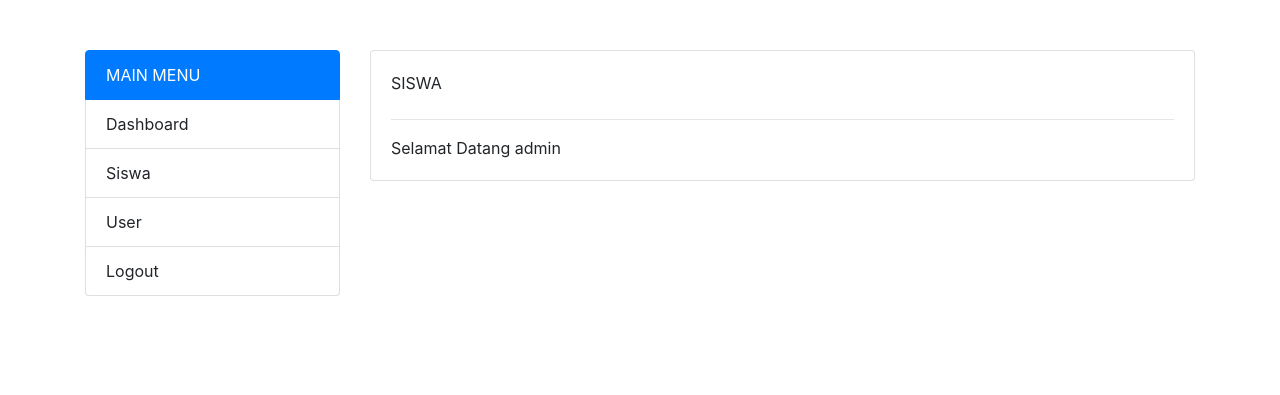
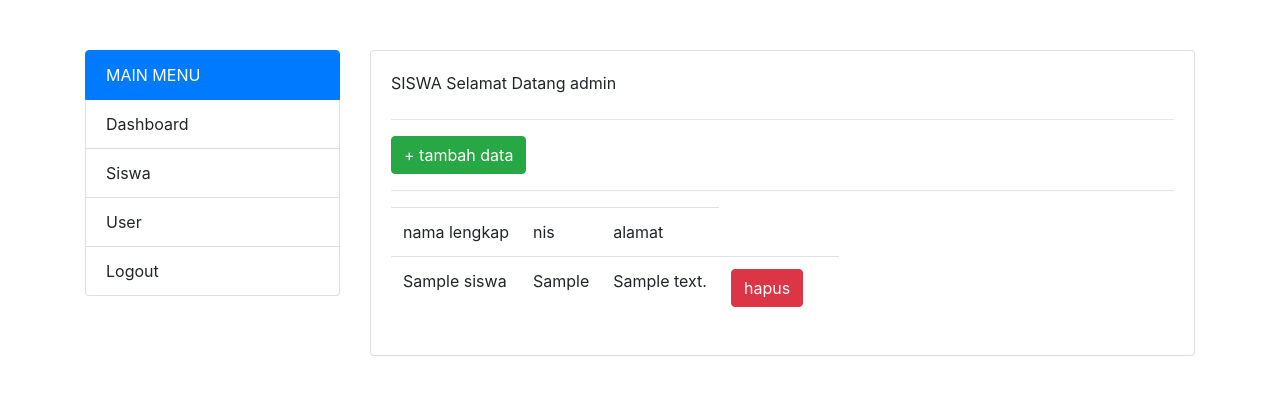
Before and after one commit to Nurdiansyah204/PHP-MYSQLI-AJAX, a PHP site: page /modul-siswa/dashboard.php in a window 1280 px wide. Shown: the top 395 px of the page. Run offline with PHP 8.4, Linux system fonts and the light colour scheme; a user stored in the database is signed in; tables that the repository leaves empty hold one stand-in row (values such as "Sample post").

Commit message:
File add and delete

```diff
--- a/modul-siswa/dashboard.php
+++ b/modul-siswa/dashboard.php
@@ -1,6 +1,7 @@
 <?php
 
 session_start();
+include '../config/koneksi.php';
 
 if (!$_SESSION['id_user']) {
     echo '<script>
@@ -9,7 +10,20 @@ if (!$_SESSION['id_user']) {
     </script>
     ';
 }
-
+// jika tombol simpan/add di klik
+if (isset($_POST['addSiswa'])) {
+    $nama_lengkap = $_POST['nama_lengkap'];
+    $nis = $_POST['nis'];
+    $alamat = $_POST['alamat'];
+    $q = "INSERT INTO tbl_siswa(nama_lengkap, nis, alamat) VALUES (' $nama_lengkap  ', '  $nis  ', '  $alamat  ')";
+    $connection->query($q);
+}
+//jika tombol hapus di klik
+if (isset($_POST['hapusSiswa'])) {
+    $id_siswa = $_POST['id_siswa'];
+    $q = "DELETE FROM tbl_siswa WHERE id_siswa = '$id_siswa'";
+    $connection->query($q);
+}
 ?>
 
 <!doctype html>
@@ -36,9 +50,72 @@ if (!$_SESSION['id_user']) {
                 <div class="card">
                     <div class="card-body">
                         <label>SISWA</label>
+                        Selamat Datang <?php echo $_SESSION['nama_lengkap'] ?>
                         <hr>
-
-                        Selamat Datang <?php echo $_SESSION['nama_lengkap'] ?>
+                        <button type="button" class="btn btn-success" data-toggle="modal" data-target="#modalAdd">+ tambah data</button>
+                        <div class="modal fade" id="modalAdd" tabindex="-1" role="dialog" aria-labelledby="modalAddLabel" aria-hidden="true">
+                            <div class="modal-dialog" role="document">
+                                <div class="modal-content">
+                                    <div class="modal-header">Tambah Data</div>
+                                    <div class="modal-body">
+                                        <form action="" method="post">
+                                            <div class="form-group">
+                                                <label>Nama Lengkap</label>
+                                                <input type="text" placeholder="isikan nama anda" name="nama_lengkap" id="" class="form-control">
+                                            </div>
+                                            <div class="form-group">
+                                                <label>NIS</label>
+                                                <input type="text" placeholder="isikan nama NIS" name="nis" id="" class="form-control">
+                                            </div>
+                                            <div class="form-group">
+                                                <label>Alamat</label>
+                                                <input type="text" placeholder="isikan alamat" name="alamat" id="" class="form-control">
+                                            </div>
+                                            <div class="form-group">
+                                                <button name="addSiswa" type="submit" class="form-control btn btn-success">Simpan</button>
+                                            </div>
+                                        </form>
+                                    </div>
+                                </div>
+                            </div>
+                        </div>
+                        <hr>
+                        <table class="table table-responsive">
+                            <thead>
+                                <tr>
+                                <td>nama lengkap</td>
+                                <td>nis</td>
+                                <td>alamat</td>
+                                </tr>
+                            </thead>
+                            <tbody>
+                                <?php
+                                $q = "SELECT * FROM tbl_siswa";
+                                $r = $connection->query($q);
+                                while($d = mysqli_fetch_object($r)){?>
+                                <tr>
+                                    <td>
+                                        <?= $d->nama_lengkap ?>
+                                    </td>
+                                     <td>
+                                         <?= $d->nis ?>
+                                     </td>
+                                    <td>
+                                        <?= $d->alamat ?>
+                                     </td>
+                                     <td>
+                                     <form action="" method="post">
+                                                <input type="hidden" name="id_siswa" value="<?= $d->id_siswa ?>">
+                                                <button name="hapusSiswa" class="btn btn-danger">hapus
+                                            </form>
+                                     </td>
+                                     <td></td>
+                                 </tr>
+                                <?php
+                                }
+                                ?>
+                            </tbody>
+                        </table>
 
                     </div>
                 </div>
```
